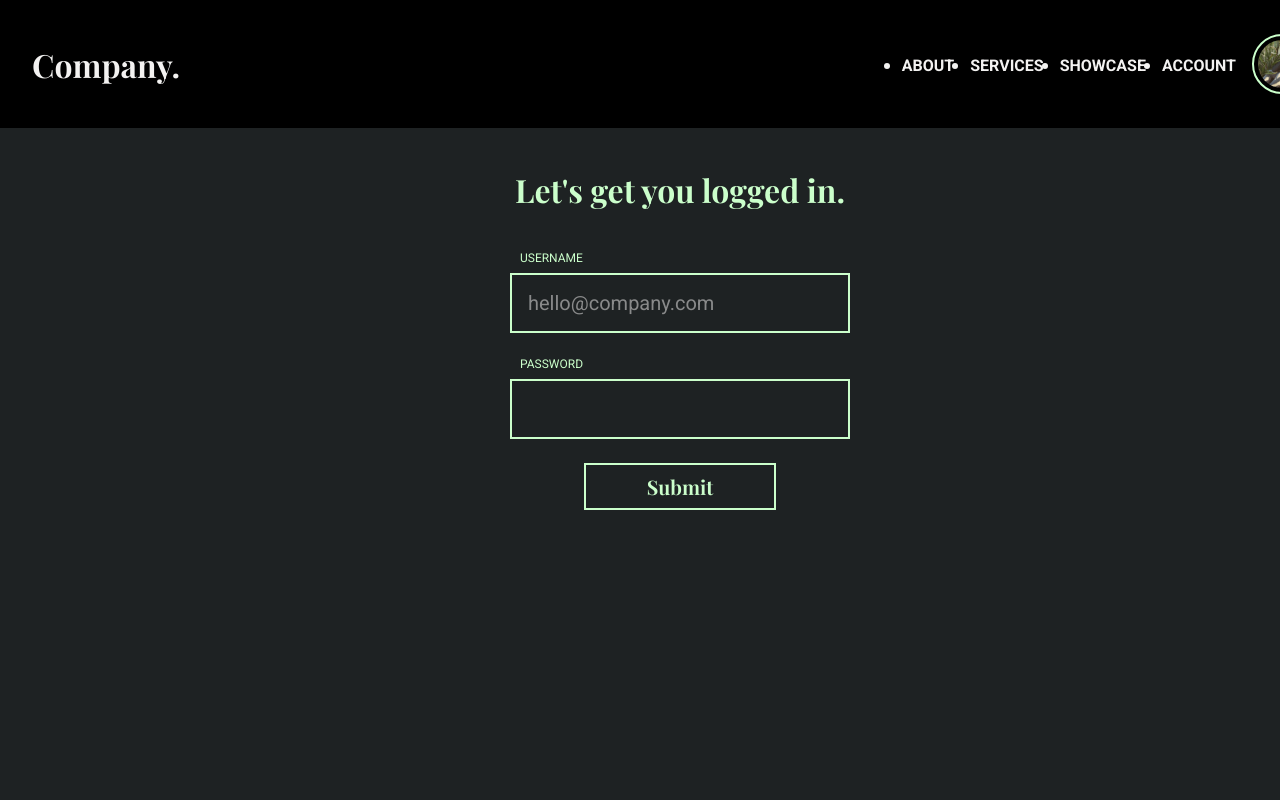
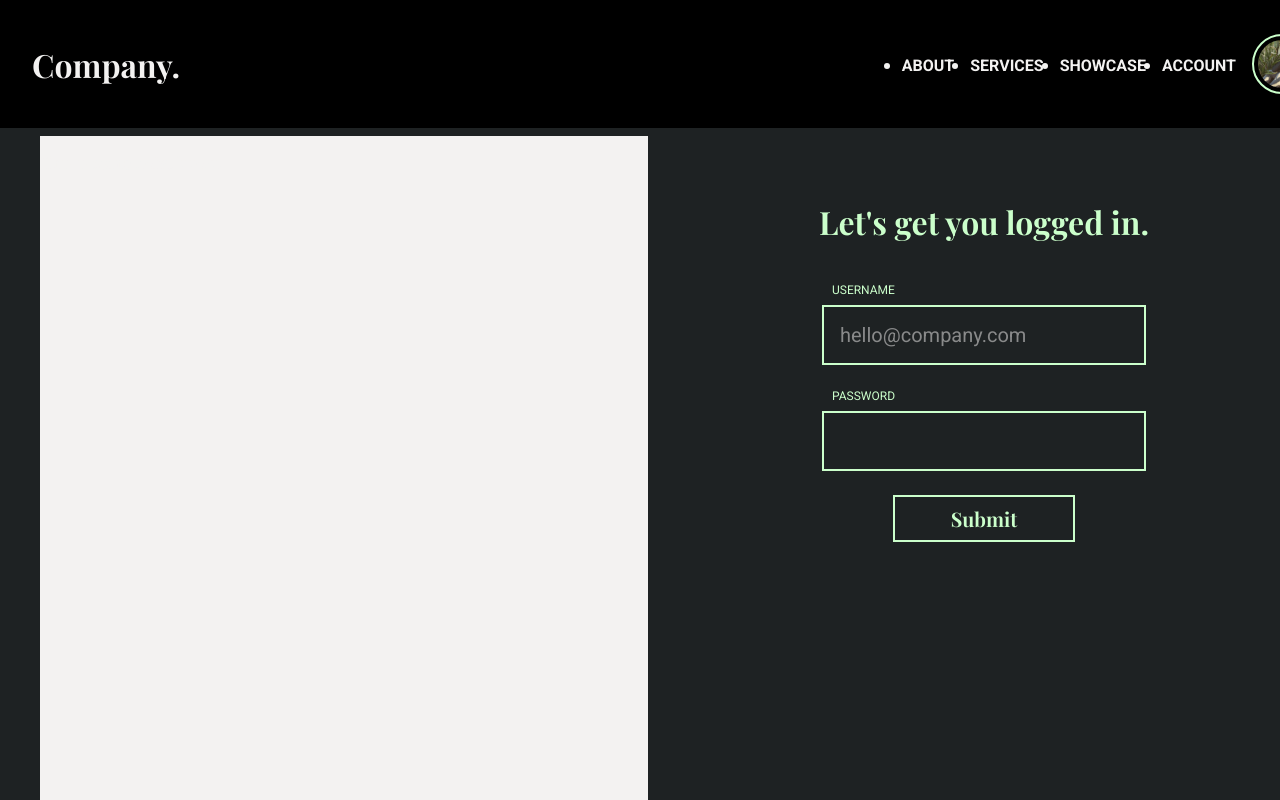
Before and after one commit to lfaivre/interview-login-page, a React (Create React App) app: page / in a window 1280 px wide. Shown: the top 800 px of the page. Built offline with nearby package versions, Linux system fonts and the light colour scheme; a web font is replaced by a local one.

Commit message:
feat: prepare login page for media

```diff
--- a/src/App.js
+++ b/src/App.js
@@ -1,7 +1,9 @@
 import React from 'react';
 
-import LoginContainer from './components/LoginContainer';
 import NavigationBar from './components/NavigationBar';
+import PageContentContainer from './components/PageContentContainer';
+import LoginMediaContainer from './components/LoginMediaContainer';
+import LoginFormContainer from './components/LoginFormContainer';
 
 import 'modern-css-reset';
 import './index.css';
@@ -15,7 +17,10 @@ function App() {
   return (
     <div className="App app-outer-container">
       <NavigationBar showAccountMenu={showAccountMenu} />
-      <LoginContainer />
+      <PageContentContainer>
+        <LoginMediaContainer />
+        <LoginFormContainer />
+      </PageContentContainer>
     </div>
   );
 }
--- a/src/components/LoginForm/index.css
+++ b/src/components/LoginForm/index.css
@@ -3,6 +3,8 @@
 }
 
 form {
+  width: 100%;
+
   display: flex;
   flex-direction: column;
   justify-content: flex-start;
@@ -10,7 +12,7 @@ form {
 }
 
 label {
-  width: 25%;
+  width: 50%;
 
   padding: 0.5rem 0;
 
@@ -23,7 +25,7 @@ label {
 }
 
 .text-input-container {
-  width: 25%;
+  width: 50%;
 
   padding: 0.5rem;
   border: 0.125rem solid var(--color-mintgreen);
@@ -69,7 +71,7 @@ input[type='password']:focus {
 }
 
 input[type='submit'] {
-  width: 15%;
+  width: 30%;
 
   padding: 0.5rem 1rem;
   border: 0.125rem solid var(--color-mintgreen);
--- a/src/components/LoginContainer/index.css
+++ b/src/components/LoginFormContainer/index.css
@@ -1,16 +1,13 @@
-.login-container {
-  width: 100%;
-  height: 200vh;
+.login-form-container {
+  width: 50%;
+  height: 100%;
 
   padding: 2rem;
-  margin-top: 6rem;
 
   display: flex;
   flex-direction: column;
   justify-content: flex-start;
   align-items: center;
-
-  /* background-color: blue; */
 }
 
 .title {
--- a/src/components/LoginContainer/index.js
+++ b/src/components/LoginFormContainer/index.js
@@ -3,13 +3,13 @@ import LoginForm from '../LoginForm';
 
 import './index.css';
 
-const LoginContainer = () => {
+const LoginFormContainer = () => {
   return (
-    <div className="login-container">
+    <div className="login-form-container">
       <p className="title">Let's get you logged in.</p>
       <LoginForm />
     </div>
   );
 };
 
-export default LoginContainer;
+export default LoginFormContainer;
--- /dev/null
+++ b/src/components/LoginMediaContainer/index.css
@@ -0,0 +1,6 @@
+.login-media-container {
+  width: 50%;
+  height: 100%;
+  /* flex-grow: 1; */
+  background-color: var(--color-offwhite);
+}
--- /dev/null
+++ b/src/components/LoginMediaContainer/index.js
@@ -0,0 +1,12 @@
+import React from 'react';
+import './index.css';
+
+const LoginMediaContainer = () => {
+  return (
+    <div className="login-media-container">
+      <p>This is some default text.</p>
+    </div>
+  );
+};
+
+export default LoginMediaContainer;
--- /dev/null
+++ b/src/components/PageContentContainer/index.css
@@ -0,0 +1,11 @@
+.page-content-container {
+  width: 100%;
+  height: 200vh;
+
+  padding: 2rem;
+  margin-top: 6rem;
+
+  display: flex;
+  justify-content: center;
+  align-items: flex-start;
+}
--- /dev/null
+++ b/src/components/PageContentContainer/index.js
@@ -0,0 +1,8 @@
+import React from 'react';
+import './index.css';
+
+const PageContentContainer = ({ children }) => {
+  return <div className="page-content-container">{children}</div>;
+};
+
+export default PageContentContainer;
```
